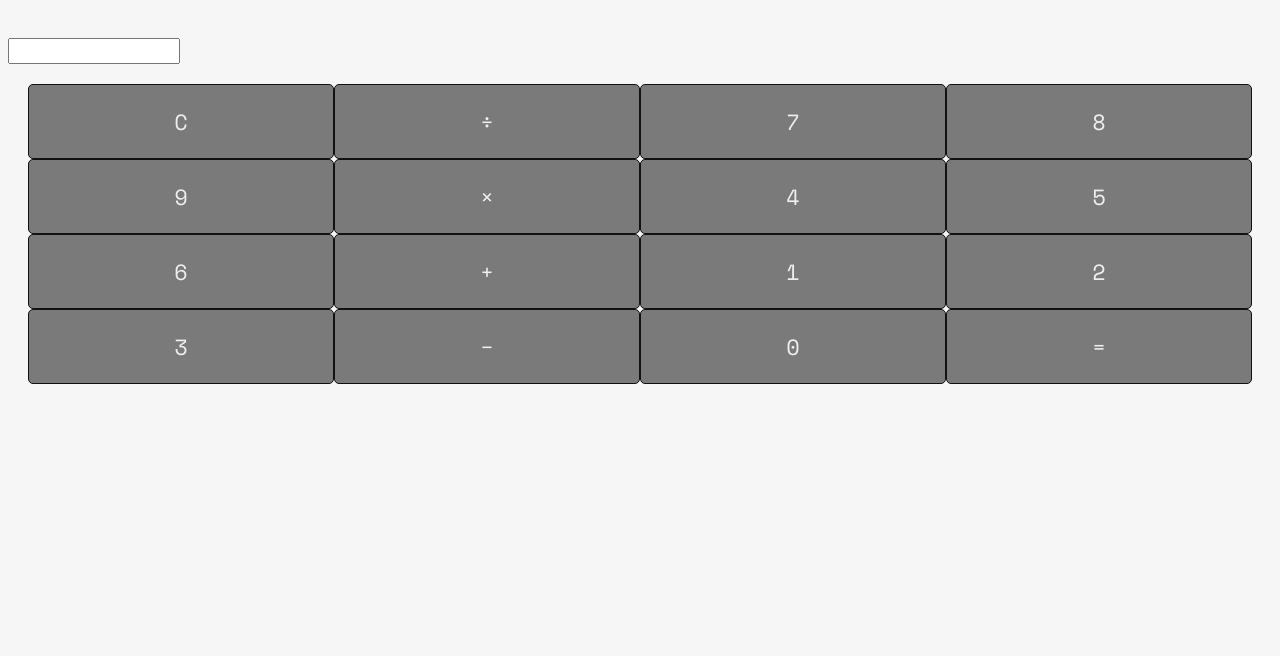
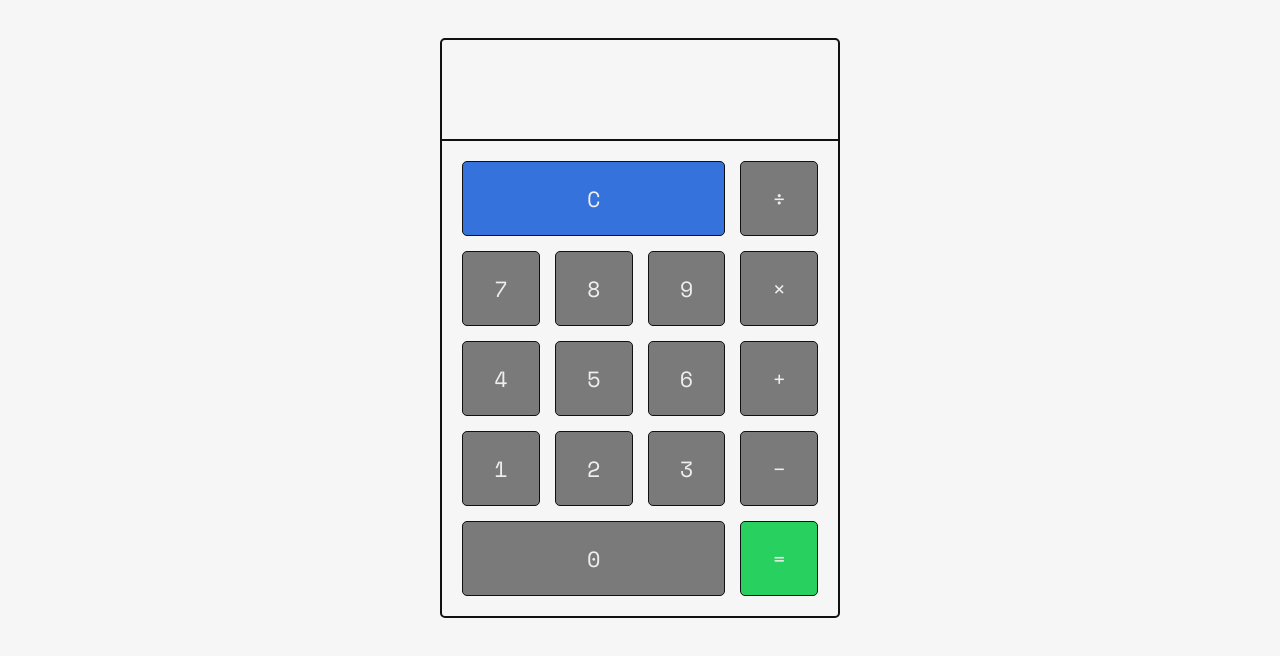
Before and after one commit to jaffrepaul/css-grid-calc, a website: page index.html in a window 1280 px wide. Drawn offline with nearby package versions, Linux system fonts and the light colour scheme.

Commit message:
added more styles

```diff
--- a/index.html
+++ b/index.html
@@ -13,7 +13,7 @@
   <div class="calculator">
     <input type="number">
     <div class='calculator-buttons'>
-      <button class="calc-button">C</button>
+      <button class="calc-button is-clear">C</button>
       <button class="calc-button">&divide;</button>
 
       <button class="calc-button">7</button>
@@ -31,8 +31,8 @@
       <button class="calc-button">3</button>
       <button class="calc-button">&minus;</button>
 
-      <button class="calc-button">0</button>
-      <button class="calc-button">&equals;</button>
+      <button class="calc-button is-zero">0</button>
+      <button class="calc-button is-equals">&equals;</button>
     </div>
   </div>
 </body>
--- a/styles.scss
+++ b/styles.scss
@@ -17,6 +17,30 @@ body {
   padding-top: 30px;
 }
 
+/* limit the width and center */
+.calculator {
+  max-width: 400px;
+  margin: 0 auto;
+  border: 2px solid #111;
+  border-radius: 5px;
+}
+
+.calculator input {
+  /* reset basic form styles */
+  background: none;
+  border: none;
+  box-shadow: none;
+  outline: none;
+
+  padding: 20px 10px;
+  width: 100%;
+  border-bottom: 2px solid #111;
+  color: #333;
+  text-align: right;
+  font-size: 40px;
+  // border-radius: 0;
+}
+
 .calc-button {
   background: rgba(0, 0, 0, 0.5); /* light background with opacity 50% */
   border: 1px solid #111; /* black border */
@@ -28,10 +52,28 @@ body {
 }
 
 .calculator-buttons {
+  /* small spacing within our container */
   padding: 20px;
 
+  /* the grid stuff! */
   display: grid;
 
   /* create 4 columns */
   grid-template-columns: repeat(4, 1fr);
+
+  /* add the grid gap */
+  grid-gap: 15px;
 }
+
+/* span across 3 columns */
+.is-zero,
+.is-clear {
+  grid-column: span 3;
+}
+
+.is-clear {
+  background: #3572db;
+}
+.is-equals {
+  background: #28d060;
+}
```
Also changed, not shown: styles.css, 1 other file.
